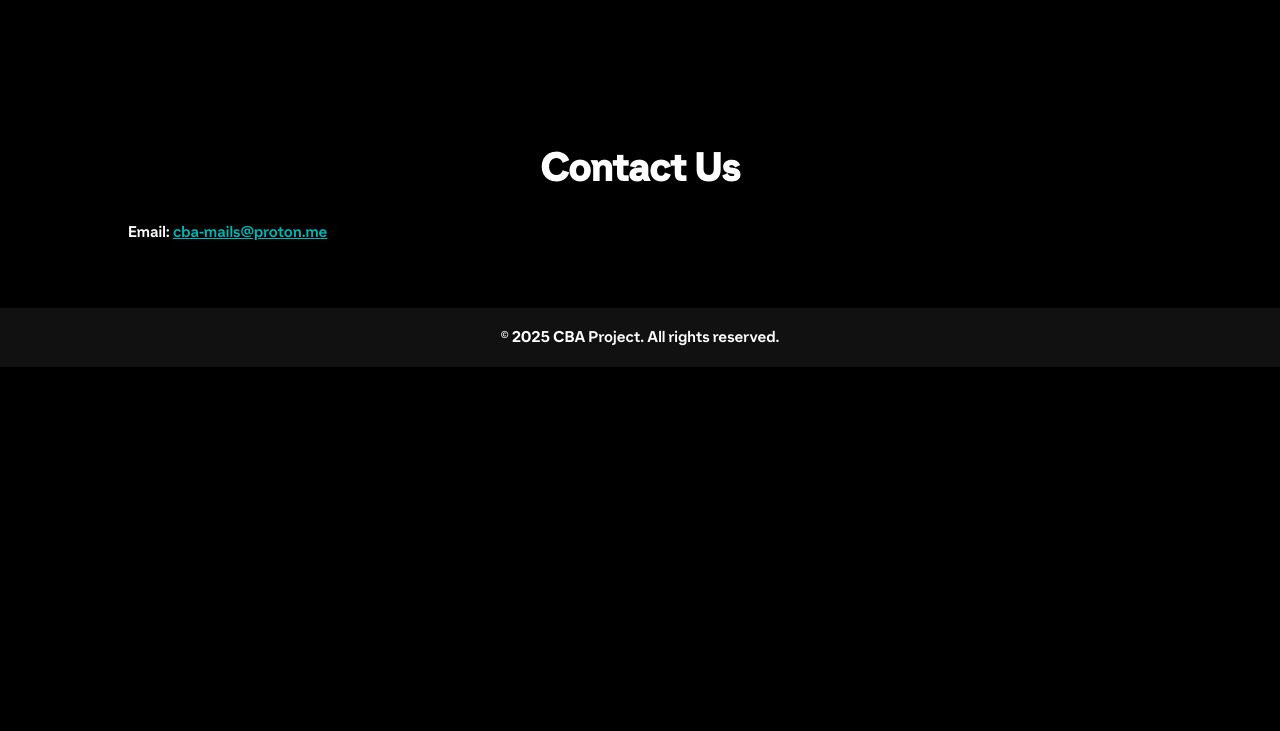
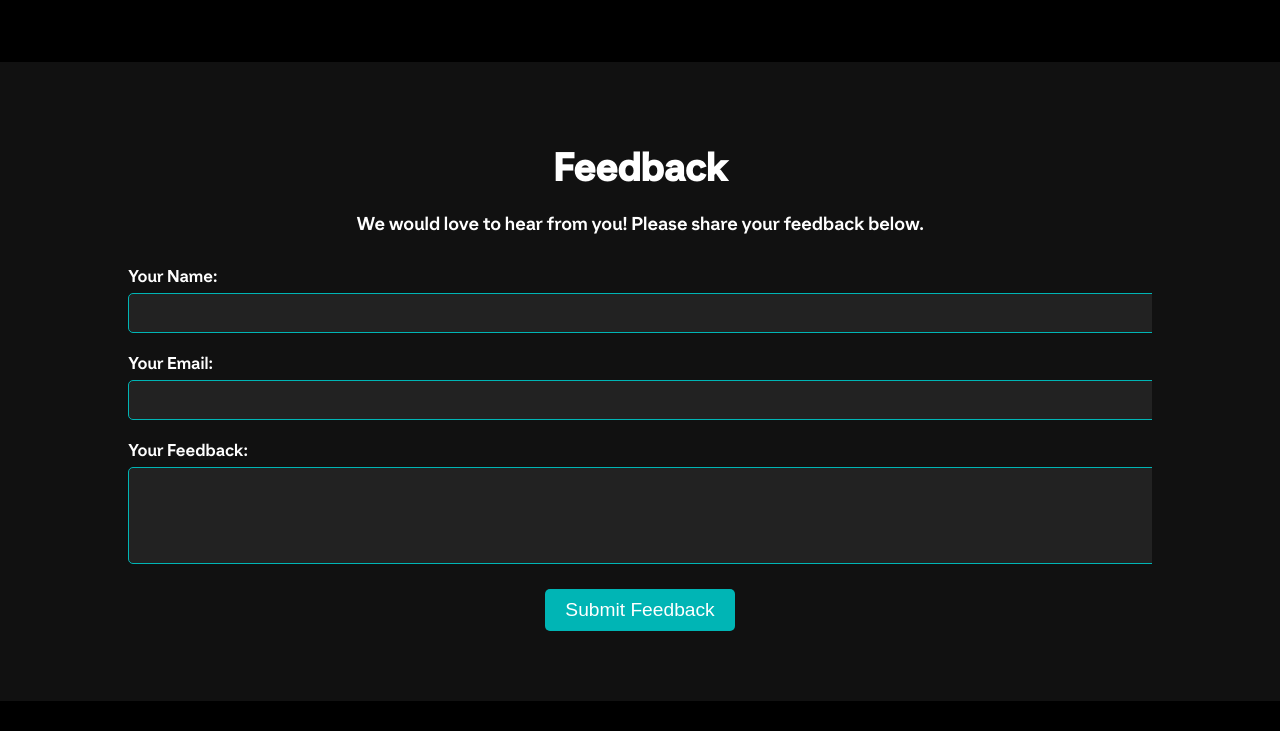
Before and after one commit to team-cba/team-cba.github.io, a plain HTML site: page index.html in a window 1280 px wide. Shown: the part 1609-2340 px from the top of the page. Before the commit the page ends 1976 px from the top, so only its background shows below. Drawn offline with Linux system fonts and the light colour scheme; a script that the page names is missing.

Commit message:
ghibli beard!!!!!

```diff
--- a/index.html
+++ b/index.html
@@ -66,6 +66,33 @@
             </div>
         </section>
 
+        <section id="feedback" class="feedback-section">
+            <div class="container">
+                <h2>Feedback</h2>
+                <p>We would love to hear from you! Please share your feedback below.</p>
+                <form action="https://formsubmit.co/cba-mails@proton.me" method="POST" id="feedback-form">
+                    <div class="form-group">
+                        <label for="name">Your Name:</label>
+                        <input type="text" id="name" name="name" required>
+                    </div>
+                    <div class="form-group">
+                        <label for="email">Your Email:</label>
+                        <input type="email" id="email" name="email" required>
+                    </div>
+                    <div class="form-group">
+                        <label for="message">Your Feedback:</label>
+                        <textarea id="message" name="message" rows="5" required></textarea>
+                    </div>
+                    <!-- Hidden field to prevent submission without proper email -->
+                    <input type="hidden" name="_next" value="thank-you.html">
+                    <input type="hidden" name="_subject" value="New Feedback Submission from CBA Visitor">
+                    <button type="submit" class="btn">Submit Feedback</button>
+                </form>
+            </div>
+        </section>
+
+
+
         <!-- Contact Section -->
         <section id="contact" class="contact-section">
             <div class="container">
--- a/styles.css
+++ b/styles.css
@@ -140,3 +140,59 @@ a {
 a:hover {
     color: #fff;
 }
+
+.feedback-section {
+    padding: 50px 0;
+    background: #111;
+    color: #fff;
+}
+
+.feedback-section h2 {
+    text-align: center;
+    font-size: 2.5em;
+    margin-bottom: 20px;
+}
+
+.feedback-section p {
+    text-align: center;
+    font-size: 1.2em;
+    margin-bottom: 30px;
+}
+
+.feedback-section .form-group {
+    margin-bottom: 20px;
+}
+
+.feedback-section label {
+    display: block;
+    font-size: 1.1em;
+    margin-bottom: 5px;
+}
+
+.feedback-section input,
+.feedback-section textarea {
+    width: 100%;
+    padding: 10px;
+    font-size: 1em;
+    border: 1px solid #00b5b5;
+    background: #222;
+    color: #fff;
+    border-radius: 5px;
+}
+
+.feedback-section button {
+    display: block;
+    margin: 20px auto;
+    padding: 10px 20px;
+    color: #fff;
+    background: #00b5b5;
+    border: none;
+    font-size: 1.2em;
+    cursor: pointer;
+    border-radius: 5px;
+}
+
+.feedback-section button:hover {
+    background: #fff;
+    color: #00b5b5;
+}
```
